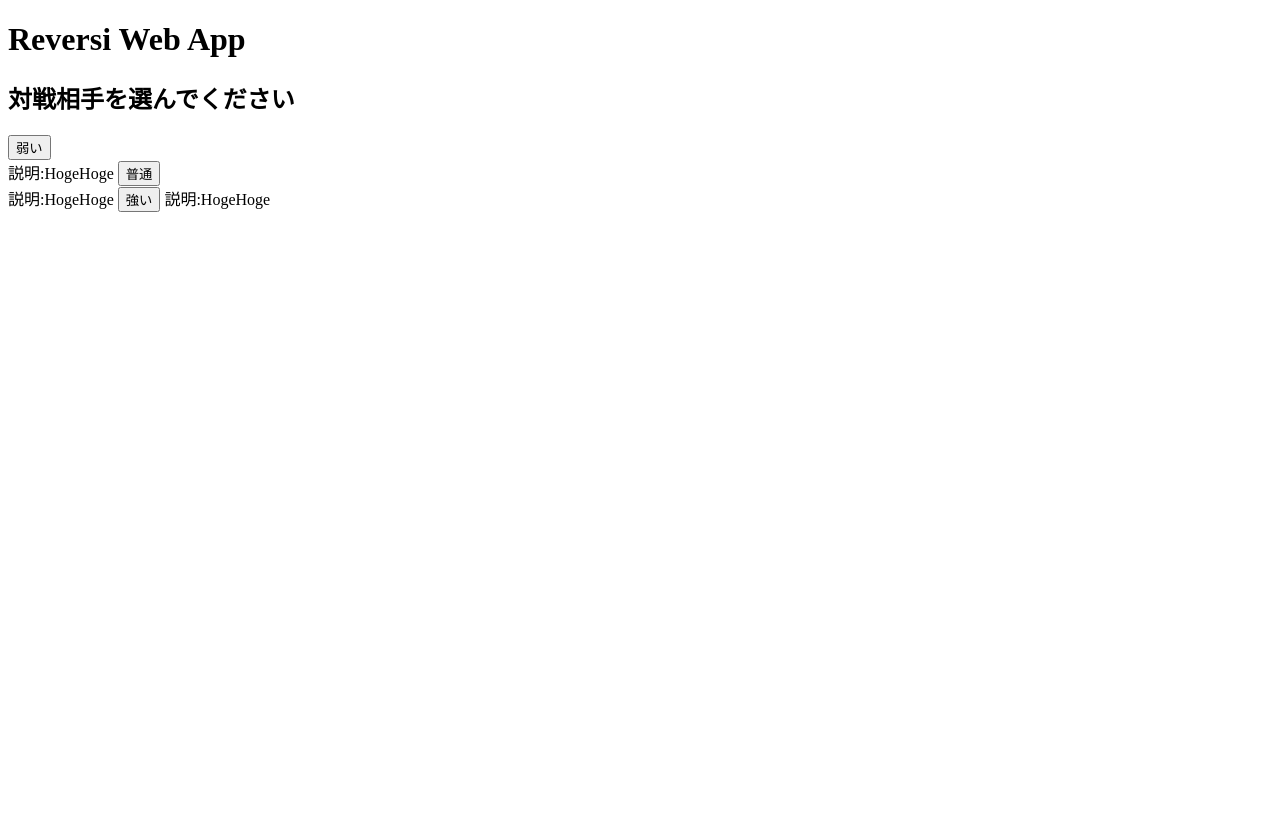
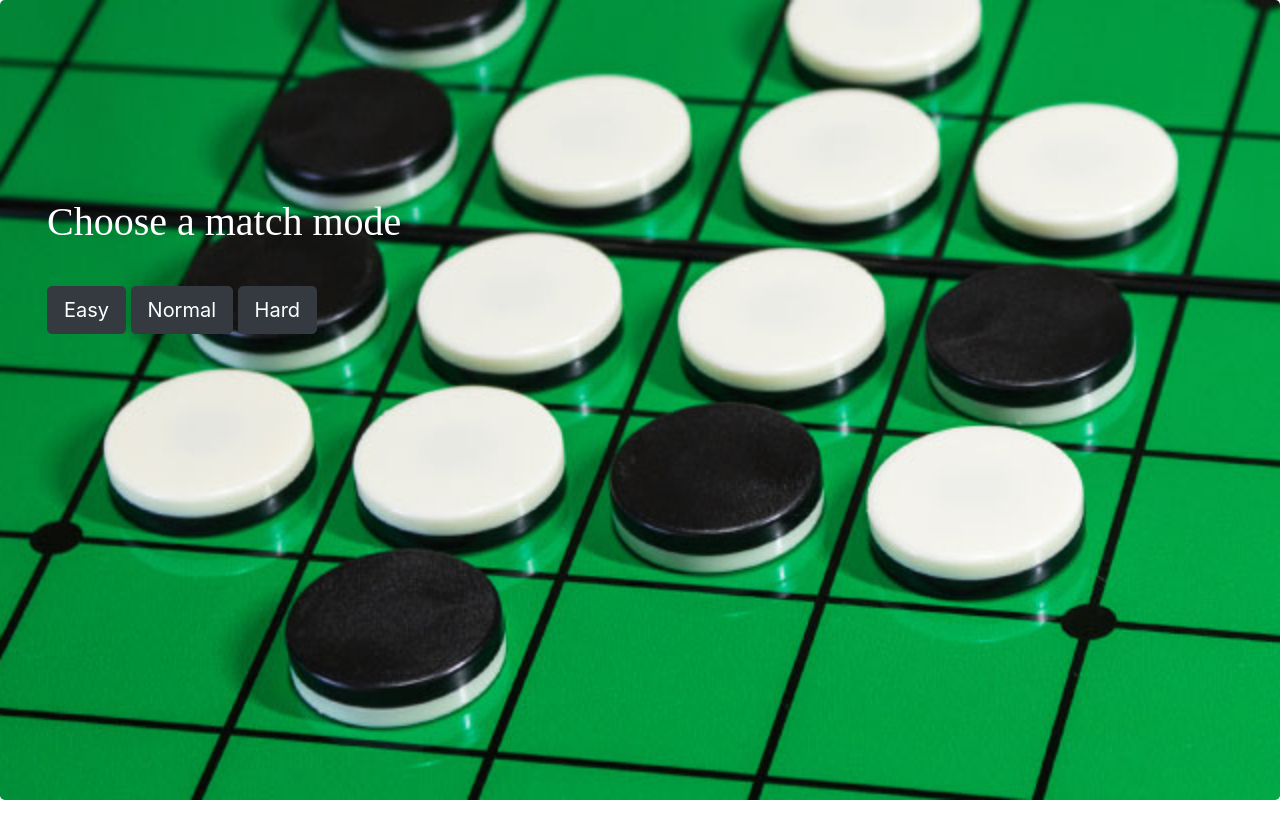
Before and after one commit to Reversi-Web-App-Makers-Team/reversiApp, a Flask app: template templates/mode_select.html in a window 1280 px wide. Before the commit the page ends 212 px from the top, so only its background shows below. Run offline with Flask 2, Linux system fonts and the light colour scheme; the template is opened without the code that fills it, so the values that code supplies are empty.

Commit message:
Mod : RANDOM, SLと対戦可能に

```diff
--- a/app.py
+++ b/app.py
@@ -60,6 +60,8 @@ def mode_select():
     curs.execute(DELETE_PLAYER_NAME_TABLE)
 
     username = request.form["username"]
+    if not username:
+        username = " "
     board_list_with_2, player_color = get_initial_status()
     board_list_with_2_strings = intlist2strings(board_list_with_2)
 
@@ -91,9 +93,9 @@ def play(index=None):
 
         # modeとagentの対応づけ
         translate_dict = {
-                "弱い" : 'RANDOM',
-                "普通" : 'DQN',
-                "強い" : 'SL'
+                "Easy" : 'RANDOM',
+                "Normal" : 'DQN',
+                "Hard" : 'SL'
                 }
 
         agent_name = translate_dict[mode]
@@ -169,6 +171,7 @@ def play(index=None):
         board_list_with_2, next_turn, winner, valid_flag = \
             step(board_list_with_2, index, next_turn)
         if winner != 0:
+            print(winner, 1)
             _, putable_pos = get_simple_board(board_list_with_2)
             board_matrix = list2matrix(board_list_with_2)
             board_list_with_2_strings = intlist2strings(board_list_with_2)
@@ -203,6 +206,7 @@ def play(index=None):
                     step(board_list_with_2, next_index, next_turn)
 
                 if winner != 0:
+                    print(winner, 2)
                     _, putable_pos = get_simple_board(board_list_with_2)
                     board_matrix = list2matrix(board_list_with_2)
                     board_list_with_2_strings = intlist2strings(board_list_with_2)
@@ -265,6 +269,7 @@ def fin():
         name = None
     db.commit()
     curs.close()
+    print(winner)
     return render_template(
             'fin.html',
             winner=winner,
--- a/templates/index.html
+++ b/templates/index.html
@@ -14,10 +14,11 @@
         <div class="container-fluid jumbotron-container">
 
             <h1 class="site-name"><font color="white">Reversi Web App</font></h1>
-            <p><input onclick="location.href='/home'" type="button" value="Start »" href="#" class="btn btn-dark btn-lg"/></p>
+            <p><input onclick="location.href='/home'" type="button" value="Start »" class="btn btn-dark btn-lg"/></p>
         </div>
+    </div>
 
-        <div class="sns-button">
+    <div class="sns-button">
         <ul class="list-inline">
             <li><a href="https://github.com/reversiWebApp/"><img class="to-circle" src="../static/images/github.jpg" alt="github"></a></li>
         </ul>
--- a/templates/mode_select.html
+++ b/templates/mode_select.html
@@ -1,19 +1,33 @@
 <!DOCTYPE html>
 <html>
-<link rel="stylesheet" type="text/css" href="../static/css/style.css">
+
+<head>
+    <title>Reversi Web App</title>
+    <link rel="stylesheet" type="text/css" href="../static/css/style.css">
+    <link rel="stylesheet" type="text/css" href="../static/css/bootstrap.min.css">
+</head>
+
 <body>
 
-<h1>Reversi Web App</h1>
-<h2>対戦相手を選んでください</h2>
 
-<form action="/play" method="post">
-    <input name="mode" type="submit" value="弱い" class="btn-square"> <br>
-    説明:HogeHoge
-    <input name="mode" type="submit" value="普通" class="btn-square"> <br>
-    説明:HogeHoge
-    <input name="mode" type="submit" value="強い" class="btn-square">
-    説明:HogeHoge
-<br></form>
+    <!-- jumbotron -->
+    <div class="jumbotron jumbotron-extend">
+        <div class="container-fluid jumbotron-container">
 
+            <h1 class="site-name"><font color="white">Choose a match mode
+</h2>
+
+        <form action="/play" method="post">
+            <input name="mode" type="submit" value="Easy" class="btn btn-dark btn-lg"/>
+            <input name="mode" type="submit" value="Normal" class="btn btn-dark btn-lg"/>
+            <input name="mode" type="submit" value="Hard" class="btn btn-dark btn-lg"/>
+        <br></form>
+
+
+        </div>
+    </div>
+
+    <!-- Include all compiled plugins (below), or include individual files as needed -->
+    <script src="../static/js/bootstrap.min.js"></script>
 </body>
 </html>
```
